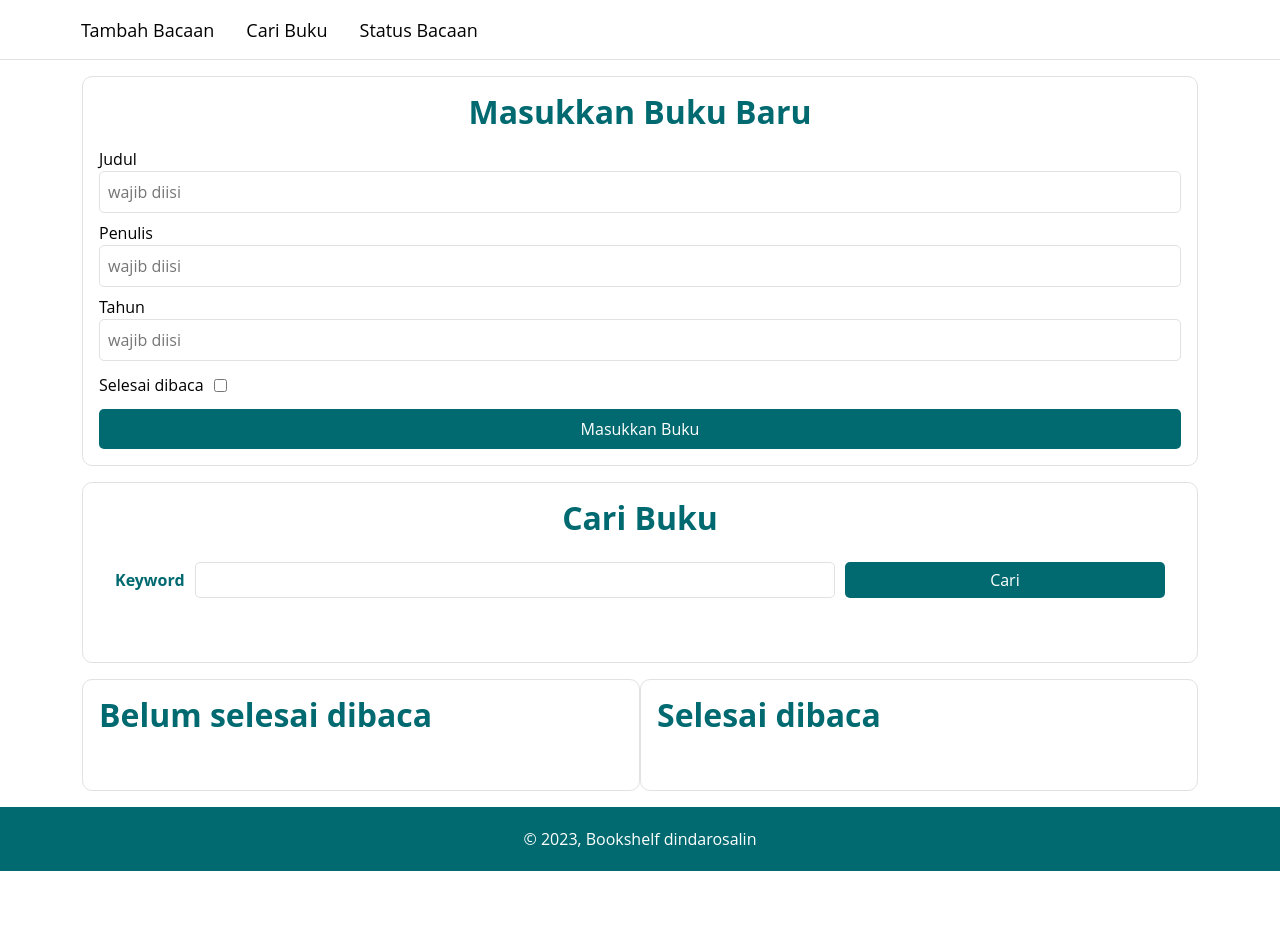
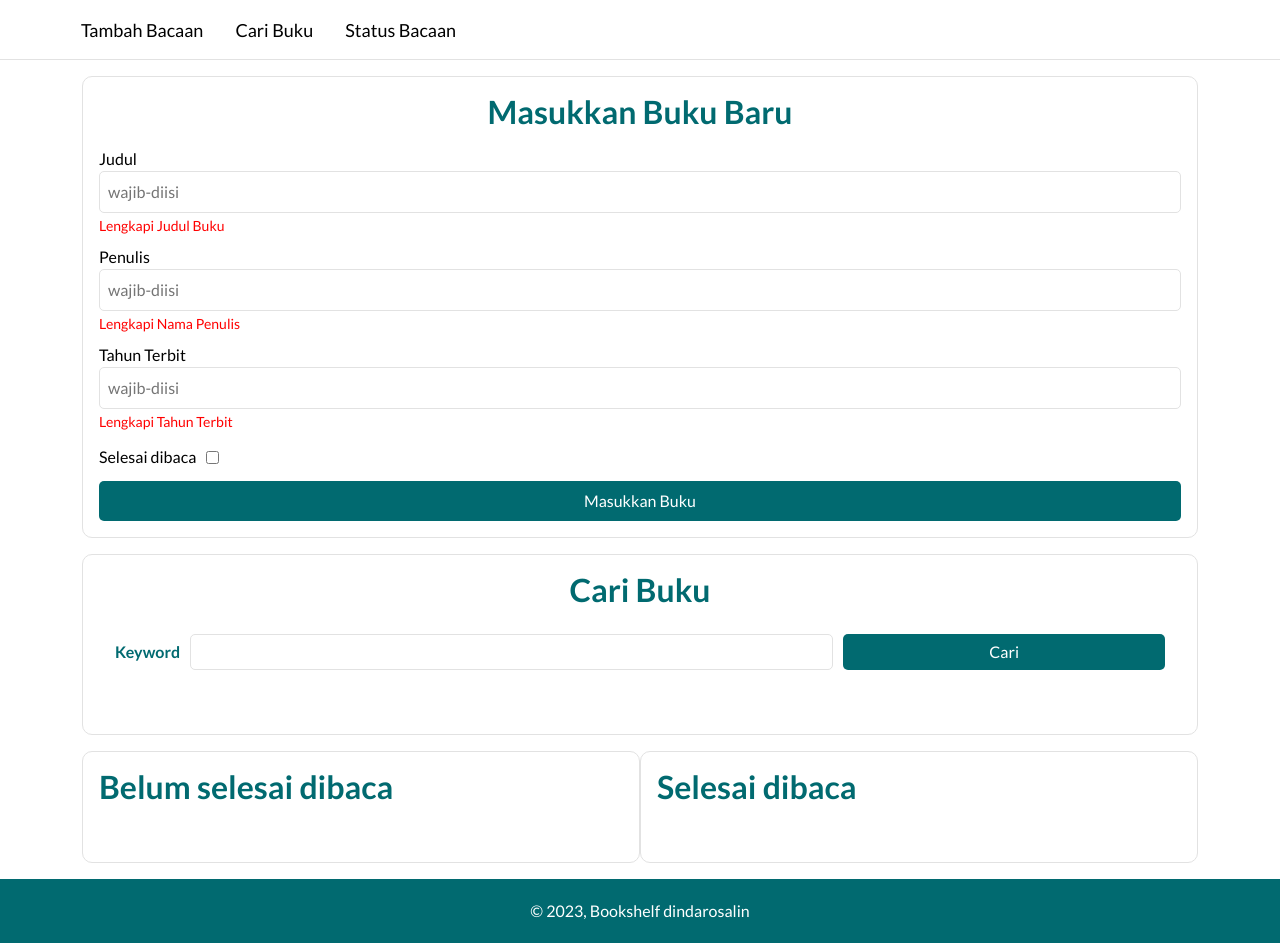
Before and after one commit to dindarosalin/bookshelf-web-app, a plain HTML site: page bookshelf-apps/index.html in a window 1280 px wide. Both pictures are taken after a click on the button "Masukkan Buku". Before the commit the page ends 871 px from the top, so only its background shows below. Drawn offline with nearby package versions, Linux system fonts and the light colour scheme.

Commit message:
sec cimmit

```diff
--- a/bookshelf-apps/index.html
+++ b/bookshelf-apps/index.html
@@ -8,8 +8,18 @@
     />
     <meta http-equiv="X-UA-Compatible" content="ie=edge" />
     <title>Bookshelf Apps</title>
-    <link href="https://cdn.jsdelivr.net/npm/bootstrap@5.3.1/dist/css/bootstrap.min.css" rel="stylesheet" integrity="sha384-4bw+/aepP/YC94hEpVNVgiZdgIC5+VKNBQNGCHeKRQN+PtmoHDEXuppvnDJzQIu9" crossorigin="anonymous">
-    <link href="https://fonts.googleapis.com/css2?family=Lato:wght@300;400;700&display=swap" rel="stylesheet">
+    <link
+      href="https://cdn.jsdelivr.net/npm/bootstrap@5.3.1/dist/css/bootstrap.min.css"
+      rel="stylesheet"
+      integrity="sha384-4bw+/aepP/YC94hEpVNVgiZdgIC5+VKNBQNGCHeKRQN+PtmoHDEXuppvnDJzQIu9"
+      crossorigin="anonymous"
+    />
+    <link rel="preconnect" href="https://fonts.googleapis.com" />
+    <link rel="preconnect" href="https://fonts.gstatic.com" crossorigin />
+    <link
+      href="https://fonts.googleapis.com/css2?family=Lato:wght@300;400;700&display=swap"
+      rel="stylesheet"
+    />
     <link rel="stylesheet" href="style.css" />
   </head>
   <body>
@@ -28,15 +38,18 @@
         <form id="inputBook">
           <div class="input" id="sectionTitle">
             <label for="inputBookTitle">Judul</label>
-            <input id="inputBookTitle" type="text" placeholder="wajib diisi" required/>
+            <input id="inputBookTitle" type="text" placeholder="wajib-diisi"/>
+            <small class="error-display" id="errorTitle">Lengkapi Judul Buku</small>
           </div>
           <div class="input" id="sectionAuthor">
             <label for="inputBookAuthor">Penulis</label>
-            <input id="inputBookAuthor" type="text" placeholder="wajib diisi" required />
+            <input id="inputBookAuthor" type="text" placeholder="wajib-diisi"/>
+            <small class="error-display" id="errorAuthor">Lengkapi Nama Penulis</small>
           </div>
           <div class="input" id="sectionYear">
-            <label for="inputBookYear">Tahun</label>
-            <input id="inputBookYear" type="number" placeholder="wajib diisi" required/>
+            <label for="inputBookYear">Tahun Terbit</label>
+            <input id="inputBookYear" type="number" placeholder="wajib-diisi"/>
+            <small class="error-display" id="errorYear">Lengkapi Tahun Terbit</small>
           </div>
           <div class="input_inline">
             <label for="inputBookIsComplete">Selesai dibaca</label>
@@ -59,21 +72,23 @@
       <div class="status" id="status">
         <section class="book_shelf" id="bookShelfUncompleted">
           <h2 id="uncompletedH2">Belum selesai dibaca</h2>
-          <div id="message" style="display: none;">Data tidak ditemukan.</div>
+          <div id="message" style="display: none">Data tidak ditemukan.</div>
           <div id="incompleteBookshelfList" class="book_list"></div>
-
         </section>
 
         <section class="book_shelf" id="bookShelfCompleted">
           <h2 id="completedH2">Selesai dibaca</h2>
-          <div id="message" style="display: none;">Data tidak ditemukan.</div>
+          <div id="message" style="display: none">Data tidak ditemukan.</div>
           <div id="completeBookshelfList" class="book_list"></div>
-
         </section>
       </div>
     </main>
     <footer>&copy; 2023, Bookshelf dindarosalin</footer>
     <script src="js/main.js"></script>
-    <script src="https://cdn.jsdelivr.net/npm/bootstrap@5.3.1/dist/js/bootstrap.bundle.min.js" integrity="sha384-HwwvtgBNo3bZJJLYd8oVXjrBZt8cqVSpeBNS5n7C8IVInixGAoxmnlMuBnhbgrkm" crossorigin="anonymous"></script>
+    <script
+      src="https://cdn.jsdelivr.net/npm/bootstrap@5.3.1/dist/js/bootstrap.bundle.min.js"
+      integrity="sha384-HwwvtgBNo3bZJJLYd8oVXjrBZt8cqVSpeBNS5n7C8IVInixGAoxmnlMuBnhbgrkm"
+      crossorigin="anonymous"
+    ></script>
   </body>
 </html>
--- a/bookshelf-apps/style.css
+++ b/bookshelf-apps/style.css
@@ -1,15 +1,11 @@
 @import url("https://fonts.googleapis.com/css2?family=Lato:wght@300;400;700&display=swap");
 
-body,
-input,
-button {
-  font-family: "Open Sans", sans-serif;
-  /* background-color: #2c3e50; */
+body{
+    font-family: 'Lato', sans-serif;
 }
 
 header {
   display: inline;
-
 }
 
 nav {
@@ -43,6 +39,7 @@ nav a {
 
 nav a:hover {
   font-weight: bold;
+  color: #016a70;
 }
 
 input,
@@ -233,3 +230,15 @@ footer {
     background-color: #016a70;
     text-align: center;
   }
+
+  .error {
+    border: 2px solid red;
+  }
+
+  small {
+    color: red;
+  }
+
+  .error-display {
+    display: none;
+  }
```
Also changed, not shown: 1 other file.
